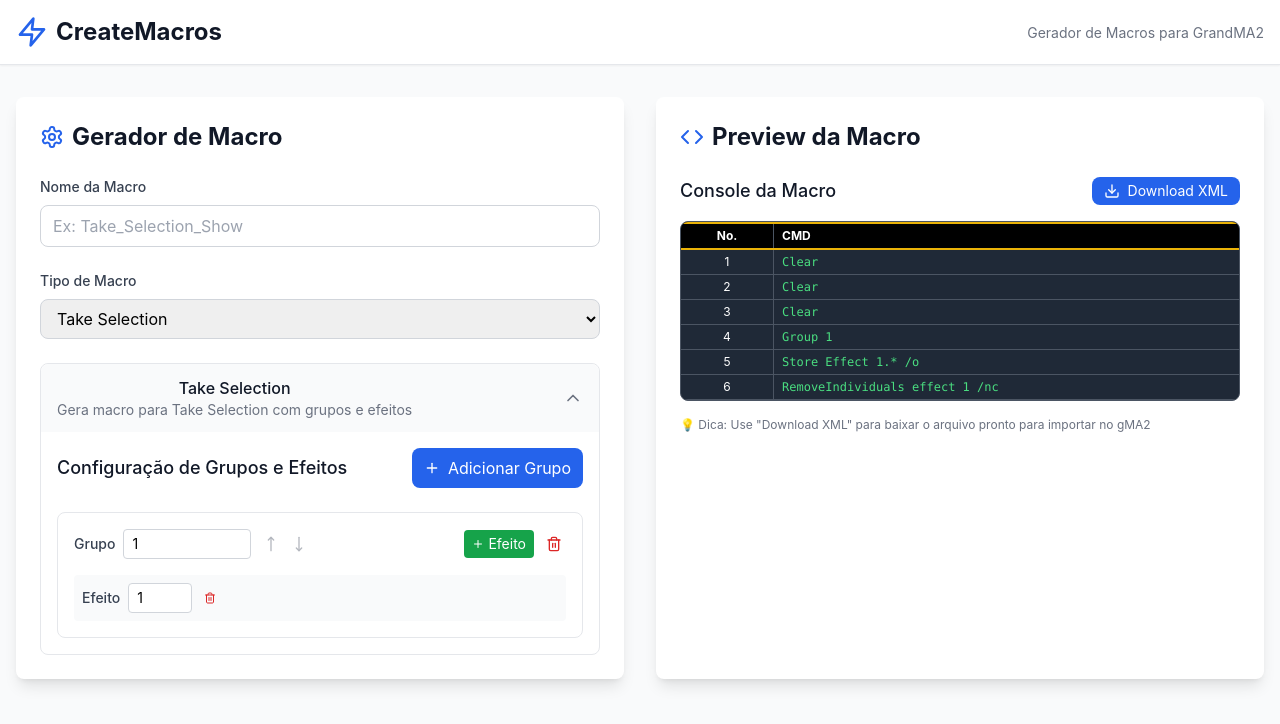
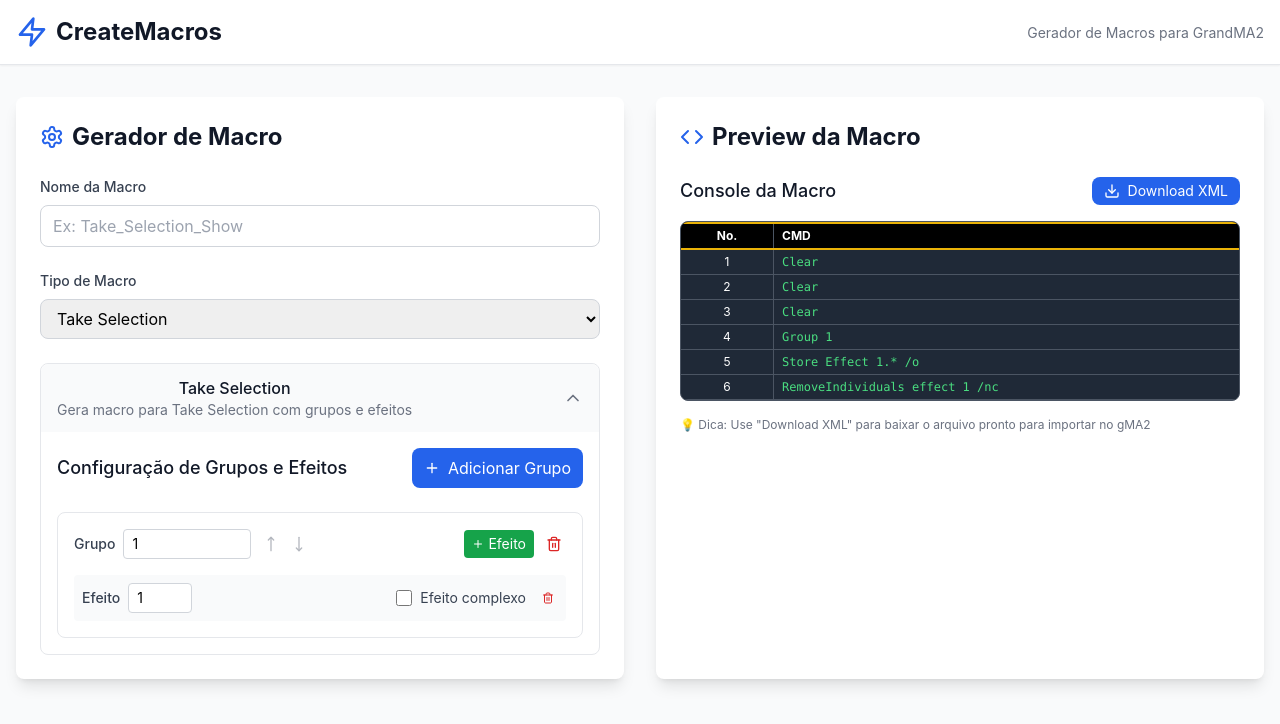
Before and after one commit to LuanGP/CreateMacros, a React (Vite) app: page / in a window 1280 px wide. Shown: the top 724 px of the page. Built offline with nearby package versions, Linux system fonts and the light colour scheme.

Commit message:
Update TakeSelectionGenerator.jsx

```diff
--- a/src/components/generators/TakeSelectionGenerator.jsx
+++ b/src/components/generators/TakeSelectionGenerator.jsx
@@ -7,7 +7,7 @@ function TakeSelectionGenerator({ onMacroGenerated }) {
       id: 1,
       groupValue: 1,
       effects: [
-        { id: 1, effectNumber: 1 }
+        { id: 1, effectNumber: 1, isComplex: false }
       ]
     }
   ])
@@ -68,7 +68,7 @@ function TakeSelectionGenerator({ onMacroGenerated }) {
       id: nextGroupId,
       groupValue: nextGroupId,
       effects: [
-        { id: nextEffectId, effectNumber: nextAvailableNumber }
+        { id: nextEffectId, effectNumber: nextAvailableNumber, isComplex: false }
       ]
     }
     setGroups([...groups, newGroup])
@@ -118,7 +118,8 @@ function TakeSelectionGenerator({ onMacroGenerated }) {
 
     const newEffect = {
       id: nextEffectId,
-      effectNumber: nextAvailableNumber
+      effectNumber: nextAvailableNumber,
+      isComplex: false
     }
 
     setGroups(groups.map(group =>
@@ -234,7 +235,8 @@ function TakeSelectionGenerator({ onMacroGenerated }) {
 
             <div className="space-y-2">
               {group.effects.map((effect) => (
-                <div key={effect.id} className="flex items-center gap-2 p-2 bg-gray-50 rounded">
+                <div key={effect.id} className="flex items-center justify-between p-2 bg-gray-50 rounded">
+                  <div className="flex items-center gap-2">
                     <span className="text-sm font-medium text-gray-700">Efeito</span>
                     <input
                       type="number"
@@ -260,12 +262,28 @@ function TakeSelectionGenerator({ onMacroGenerated }) {
                     {invalidEffects[effect.id] && (
                       <span className="text-xs text-red-600">Já usado</span>
                     )}
+                  </div>
+
+                  <div className="flex items-center gap-3">
+                    <div className="flex items-center gap-2">
+                      <input
+                        type="checkbox"
+                        id={`complex-${effect.id}`}
+                        checked={effect.isComplex || false}
+                        onChange={(e) => updateEffect(group.id, effect.id, 'isComplex', e.target.checked)}
+                        className="w-4 h-4 text-primary-600 border-gray-300 rounded focus:ring-primary-500"
+                      />
+                      <label htmlFor={`complex-${effect.id}`} className="text-sm text-gray-700">
+                        Efeito complexo
+                      </label>
+                    </div>
                     <button
                       onClick={() => removeEffect(group.id, effect.id)}
                       className="p-1 text-red-600 hover:text-red-700 transition-colors"
                     >
                       <Trash2 className="w-3 h-3" />
                     </button>
+                  </div>
                 </div>
               ))}
             </div>
```
Lines whose indentation alone changed are shown as unchanged.
